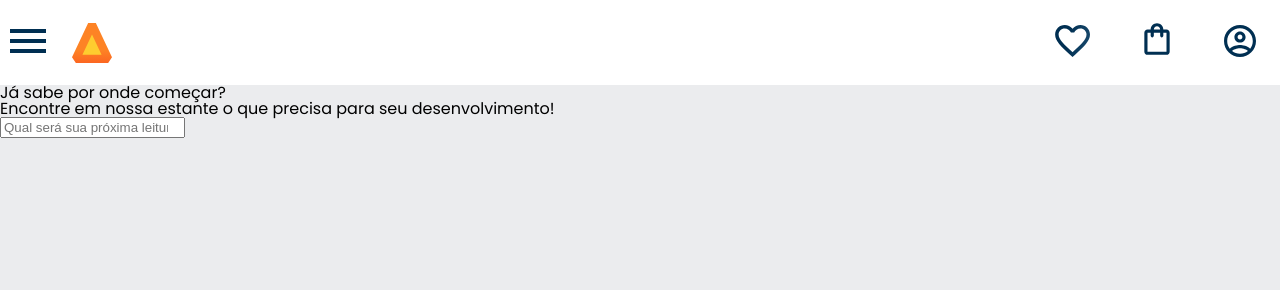
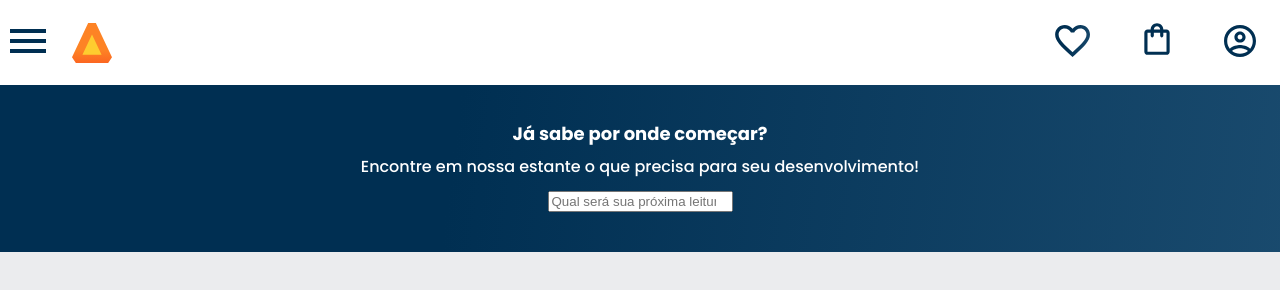
Before and after one commit to costapriscilam/CloudGirls, a plain HTML site: page CSS/CSS_5/index.html in a window 1280 px wide. Drawn offline with Linux system fonts and the light colour scheme.

Commit message:
Add background color banner

```diff
--- a/CSS/CSS_5/styles.css
+++ b/CSS/CSS_5/styles.css
@@ -1,4 +1,5 @@
 @import url("styles/header.css");
+@import url("styles/banner.css");
 
 :root {
     --cor-de-fundo:#EBECEE;
```
